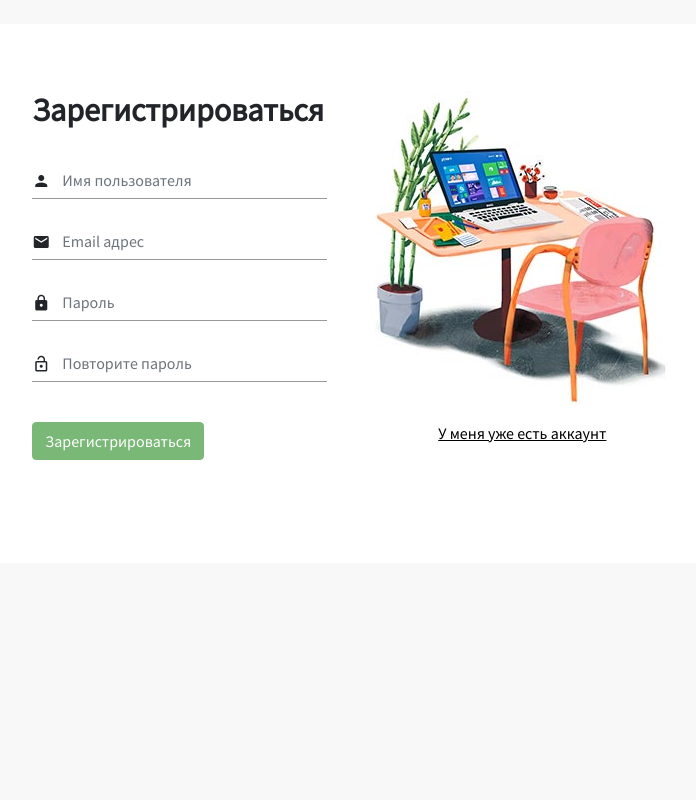
After one commit to bobakxd/styx, a Flask app: page /signup in a window 1280 px wide. The commit adds this page. Shown: the whole page, without its empty margins (289-985 px from the left). Run offline with Flask 2, Linux system fonts and the light colour scheme; some libraries are stand-ins or nearby versions.

Commit message:
Реализовал страницу регистрации
* Добавил разметку для страниц входа и регистрации
* Выделил все URL маршруты для входа и регистрации в отдельный
модуль auth, и написал базовую реализацию этих маршрутов
* Добавил инциализацию базы данных в __init__.py и комманду для
создания БД init-db

```diff
--- a/flaskr/__init__.py
+++ b/flaskr/__init__.py
@@ -1,5 +1,17 @@
 from flask import Flask
 from flaskr.main import main
+from flaskr.auth import auth
+from flaskr.models import db
+
 app = Flask(__name__)
+app.config['SECRET_KEY'] = b'\xd2\xa8\x86\x05\xb0[\x85S\xeeF\x1c#\x8av1\x05'
+app.config['SQLALCHEMY_DATABASE_URI'] = 'sqlite:///main.db'
+db.init_app(app)
+
+@app.cli.command('init-db')
+def init_db():
+    with app.app_context():
+        db.create_all()
 
 app.register_blueprint(main)
+app.register_blueprint(auth)
--- /dev/null
+++ b/flaskr/auth.py
@@ -0,0 +1,57 @@
+from flask import Blueprint
+from flask import render_template
+from flask import request
+from flask import flash
+import functools
+from flaskr.models import User
+from flaskr.models import db
+import hashlib
+from flask import redirect
+from flask import url_for
+
+auth = Blueprint('auth', __name__, static_folder='static',
+        template_folder='templates')
+
+@auth.route('/signin')
+def signin():
+    return render_template('signin.html')
+
+
+def register_user(username, email, passw):
+    if User.query.filter_by(username=username).first():
+        flash('Пользователь с таким именем уже существует!')
+        return
+
+    if User.query.filter_by(email=email).first():
+        flash('Пользователь с таким email\'ом уже существует!')
+        return
+
+    digest = hashlib.sha256(passw.encode('utf-8')).hexdigest()
+    user = User(username=username, email=email, passw_hash=digest)
+    db.session.add(user)
+    db.session.commit()
+
+    return redirect(url_for('.signup_success'))
+
+
+@auth.route('/signup/success')
+def signup_success():
+    return render_template('signup_success.html')
+
+
+@auth.route('/signup', methods=['GET', 'POST'])
+def signup():
+    if request.method == 'POST':
+        if functools.reduce(lambda prev, el: prev and bool(el),
+                request.form.values()):
+            if request.form['passw'] == request.form['repeat']:
+                redirect = register_user(request.form['username'],
+                        request.form['email'], request.form['passw'])
+                if redirect:
+                    return redirect
+            else:
+                flash('Введенные пароли не совпадают!')
+        else:
+            flash('Не все поля заполнены!')
+
+    return render_template('signup.html', **request.form)
--- a/flaskr/static/css/main.css
+++ b/flaskr/static/css/main.css
@@ -2,6 +2,7 @@
 @import url('https://fonts.googleapis.com/css2?family=Source+Sans+Pro&display=swap');
 
 body {
+	background: #f8f8f8 !important;
 	font-family: 'Source Sans Pro', 'Helvetica', 'Arial', sans-serif!important;
 }
 
@@ -154,3 +155,92 @@ body {
 .copyright a:hover {
 	color: #fff;
 }
+
+.form-block {
+	padding-top: 67px;
+	padding-bottom: 87px;
+	background: #fff;
+	border-radius: 25px;
+}
+
+@media (max-width: 768px) {
+	.form-block {
+		padding-bottom: 0;
+	}
+}
+
+.form-group {
+	position: relative;
+}
+
+.form-label {
+	position: absolute;
+	left: 0;
+	top: 10px;
+}
+
+.form-label .material-icons {
+	font-size: 18px;
+}
+
+.form-control {
+	border: 0 !important;
+	padding: 6px 30px !important;
+	border-bottom: 1px solid #999 !important;
+}
+
+.form-control:focus {
+	color: #000;
+	border-bottom: 1px solid #000 !important;
+}
+
+.form-control:focus::placeholder {
+	color: #000;
+}
+
+.form-title {
+	font-weight: bold;
+	margin-bottom: 33px;
+}
+
+.form-check-label {
+	margin-left: 10px;
+}
+
+.form-link {
+	color: #000;
+}
+
+.form-link:hover {
+	color: #6da16b;
+}
+
+.form-block .btn-primary{
+	border-color: #79B877;
+	background: #79B877;
+	color: #fff;
+}
+
+.form-block .btn-primary:hover {
+	color: #fff;
+	background: #6da16b;
+	border-color: #6da16b;
+}
+
+.form-block .form-check-input:checked {
+	background: #6da16b;
+	border-color: #6da16b;
+}
+
+.form-block .form-check-input:focus {
+	border-color: #6da16b;
+}
+
+.form-block img {
+	max-width: 100%;
+	height: auto;
+}
+
+.success-title {
+	color: #6da16b;
+}
--- a/flaskr/templates/index.html
+++ b/flaskr/templates/index.html
@@ -1,12 +1,15 @@
 <html>
 	<head>
+		{% block head %}
 		<meta charset="utf-8">
     		<meta name="viewport" content="width=device-width, initial-scale=1">
 		<title>Проект Styx - {% block title %}Главная страница{% endblock %}</title>
 		<link rel="stylesheet" href="{{ url_for('.static', filename='css/main.css') }}">
 		<link rel="stylesheet" href="{{ url_for('.static', filename='css/bootstrap.min.css') }}">
+		{% endblock %}
 	</head>
 	<body>
+		{% block main %}
 		<div class="background">
 		 	<div class="background-wrapper">
 				<div id='stars'></div>
@@ -29,7 +32,7 @@
 						</div>
 					</div>
 					<div class="button-block">
-						<a class="btn btn-outline-primary px-4 py-2 rounded-0 shadow-none" href="#" role="button">Начать пользоваться</a>
+						<a class="btn btn-outline-primary px-4 py-2 rounded-0 shadow-none" href="{{ url_for('.signin') }}" role="button">Начать пользоваться</a>
 					</div>
 				</div>
 				<div class="col-12 p-0 align-self-end">
@@ -38,6 +41,6 @@
 			</div>
 		</div>
 		<script src="{{ url_for('.static', filename='js/bootstrap.bundle.min.js') }}"></script>
-		<!--<script src="{{ url_for('.static', filename='js/balls.js') }}"></script>-->
+		{% endblock %}
 	</body>
 </html>
--- /dev/null
+++ b/flaskr/templates/signin.html
@@ -0,0 +1,66 @@
+{% extends "index.html" %}
+{% block title %}Вход в систему{% endblock %}
+{% block head %}
+	{{ super() }}
+	<link href="https://fonts.googleapis.com/icon?family=Material+Icons" rel="stylesheet">
+{% endblock %}
+{% block main %}
+<div class="container-fluid">
+	<div class="row justify-content-md-center">
+		<div class="col-lg-8 col-12">
+			<div class="row form-block m-4 px-md-5 px-2">
+				{% block img_block %}
+				<div class="col-md-6 col-12 mb-md-0 mb-5 px-4">
+					<figure>
+						{% block img %}<img src="{{ url_for('.static', filename='images/signin-image.jpg') }}" alt="Изображение входа">{% endblock %}
+					</figure>
+					<div class="text-center">
+						{% block link %}<a class="form-link" href="{{ url_for('.signup') }}">Создать аккаунт</a>{% endblock %}
+					</div>
+
+				</div>
+				{% endblock %}
+				{% block form_block %}
+				<div class="col-md-6 col-12 px-4 mb-md-0 mb-5">
+					<section class="signin">
+						<h2 class="form-title">{% block form_title %}Войти в систему{% endblock %}</h2>
+						{% with messages = get_flashed_messages() %}
+							{% if messages %}
+								{% for message in messages %}
+									<div class="alert alert-danger">{{ message }}</div>
+								{% endfor %}
+							{% endif %}
+						{% endwith %}
+						<form method="POST" class="signin-form">
+							{% block form %}
+							<div class="mb-4 form-group">
+								<label for="signinCredentials" class="form-label">
+									<span class="material-icons">
+										person
+									</span>
+								</label>
+								<input type="email" class="form-control shadow-none rounded-0" id="signinCredentials" placeholder="Имя пользователя или email">
+							</div>
+							<div class="mb-4 form-group">
+								<label for="signinPassw" class="form-label">
+									<span class="material-icons">
+										lock
+									</span>
+								</label>
+								<input type="password" class="form-control shadow-none rounded-0" id="signinPassw" placeholder="Пароль">
+							</div>
+							<div class="mb-4">
+								<input type="checkbox" class="form-check-input shadow-none" id="signinRememberMe">
+				    				<label class="form-check-label" for="signinRememberMe">Запомнить меня</label>
+							</div>
+							<button type="submit" class="btn btn-primary mt-3 shadow-none">Войти</button>
+							{% endblock %}
+						</form>
+					</section>
+				</div>
+				{% endblock %}
+			</div>
+		</div>
+	</div>
+</div>
+{% endblock %}
--- /dev/null
+++ b/flaskr/templates/signup.html
@@ -0,0 +1,60 @@
+{% extends "signin.html" %}
+{% block title %}Регистрация{% endblock %}
+{% block main %}
+<div class="container-fluid">
+	<div class="row justify-content-md-center">
+		<div class="col-lg-8 col-12">
+			<div class="row form-block m-4 px-md-5 px-2">
+				{% block form_block %}
+					{{ super() }}
+				{% endblock %}
+				{% block img_block %}
+					{{ super() }}
+				{% endblock %}
+			</div>
+		</div>
+	</div>
+</div>
+{% endblock %}
+{% block img %}
+<img src="{{ url_for('.static', filename='images/signup-image.jpg') }}" alt="Изображение регистрации">
+{% endblock %}
+{% block link %}
+<a class="form-link" href="{{ url_for('.signin') }}">У меня уже есть аккаунт</a>
+{% endblock %}
+{% block form_title %}Зарегистрироваться{% endblock %}
+{% block form %}
+<div class="mb-4 form-group">
+	<label for="signupUsername" class="form-label">
+		<span class="material-icons">
+			person
+		</span>
+	</label>
+	<input type="text" class="form-control shadow-none rounded-0" name="username" id="signupUsername" placeholder="Имя пользователя" value="{{ username }}">
+</div>
+<div class="mb-4 form-group">
+	<label for="signupEmail" class="form-label">
+		<span class="material-icons">
+			email
+		</span>
+	</label>
+	<input type="text" class="form-control shadow-none rounded-0" id="signupEmail" placeholder="Email адрес" name="email" value="{{ email }}">
+</div>
+<div class="mb-4 form-group">
+	<label for="signupPassw" class="form-label">
+		<span class="material-icons">
+			lock
+		</span>
+	</label>
+	<input type="password" class="form-control shadow-none rounded-0" id="signupPassw" placeholder="Пароль" name="passw">
+</div>
+<div class="mb-4 form-group">
+	<label for="signupRepeat" class="form-label">
+		<span class="material-icons">
+			lock_open
+		</span>
+	</label>
+	<input type="password" class="form-control shadow-none rounded-0" id="signupRepeat" placeholder="Повторите пароль" name="repeat">
+</div>
+<button type="submit" class="btn btn-primary mt-3 shadow-none">Зарегистрироваться</button>
+{% endblock %}
```
Also changed, not shown: flaskr/templates/signup_success.html (added, +10 -0 lines), flaskr/static/images/signin-image.jpg (added), flaskr/static/images/signup-image.jpg (added).
